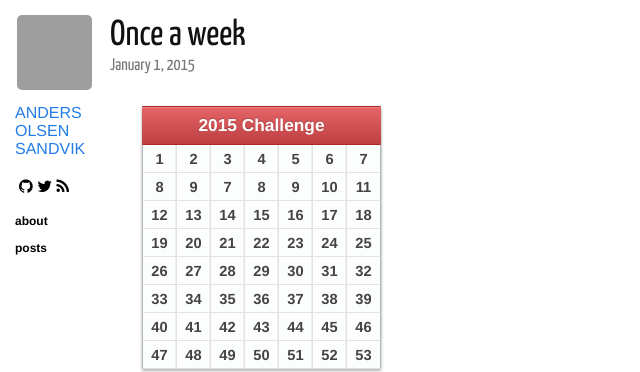
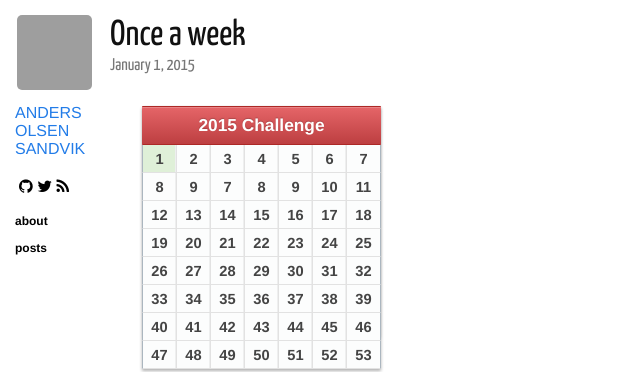
Before and after one commit to Andersos/andersos.net, a Jekyll site: the page built from _posts/2015-01-01-once-a-week.md, in a window 1280 px wide. Shown: the top 372 px of the page, without its empty margins (0-640 px from the left). Built offline with Jekyll 4.4.1, drawn with Linux system fonts in a browser that asks for light colours; nearby versions of some CDN libraries; Markdown is read by kramdown in place of the engine named in the settings; comment, search, counter and statistics services are not loaded; grey boxes are pictures that could not be loaded.

Commit message:
Week 1 Success

```diff
--- a/_posts/2015-01-01-once-a-week.md
+++ b/_posts/2015-01-01-once-a-week.md
@@ -21,7 +21,7 @@ tags:
     </thead>
     <tbody>
         <tr>
-            <td>1</td>
+            <td class="success">1</td>
             <td>2</td>
             <td>3</td>
             <td>4</td>
```
